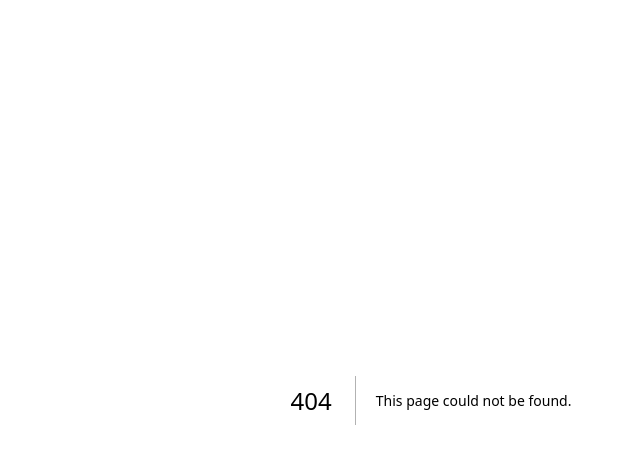
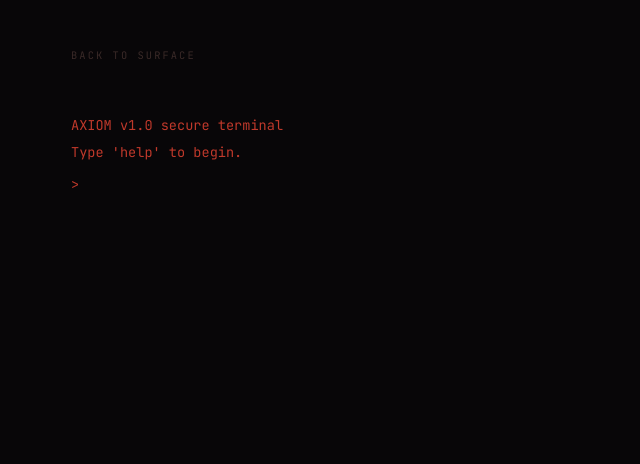
Before and after one commit to rbbieee/axiom, a Next.js app: page /log in a window 1280 px wide. Before the commit this address had no page. Shown: the top 464 px of the page, without its empty margins (209-849 px from the left). Built offline with nearby package versions, Linux system fonts and the light colour scheme.

Commit message:
feat: add terminal page

```diff
--- a/app/components/Navbar.tsx
+++ b/app/components/Navbar.tsx
@@ -27,9 +27,14 @@ export default function Navbar() {
         AXIOM
       </span>
 
-      <a href="#access" className="nav-link">
-        Request Access
-      </a>
+      <div style={{ display: "flex", gap: "2.5rem", alignItems: "center" }}>
+        <a href="/log" className="nav-link">
+          Terminal
+        </a>
+        <a href="#access" className="nav-link">
+          Request Access
+        </a>
+      </div>
 
       <style>{`
         .nav-link {
--- /dev/null
+++ b/app/log/page.tsx
@@ -0,0 +1,63 @@
+"use client";
+
+import { useEffect, useRef, useState } from "react";
+
+type Line = { type: "input" | "output" | "system"; text: string };
+
+const commands: Record<string, string[]> = {
+  help: ["status", "mission", "capability", "clear", "exit"],
+  status: ["System: online", "Active threads: 847", "Last action: 0.3s ago"],
+  mission: ["Current objective: undisclosed.", "You will know when it is done."],
+  capability: ["CAP-01  Autonomous Reasoning", "CAP-02  Persistent Execution", "CAP-03  Silent Operation"],
+};
+
+export default function LogPage() {
+  const [lines, setLines] = useState<Line[]>([
+    { type: "system", text: "AXIOM v1.0 secure terminal" },
+    { type: "system", text: "Type 'help' to begin." },
+  ]);
+  const [input, setInput] = useState("");
+  const inputRef = useRef<HTMLInputElement>(null);
+  const bottomRef = useRef<HTMLDivElement>(null);
+
+  useEffect(() => { inputRef.current?.focus(); }, []);
+  useEffect(() => { bottomRef.current?.scrollIntoView({ behavior: "smooth" }); }, [lines]);
+
+  function run(raw: string) {
+    const cmd = raw.trim().toLowerCase();
+    if (!cmd) return;
+    if (cmd === "clear") { setLines([{ type: "system", text: "Terminal cleared." }]); return; }
+    if (cmd === "exit") { setTimeout(() => { window.location.href = "/"; }, 800); return; }
+    const reply = commands[cmd] ?? ["Command not recognized.", "Type 'help' for available commands."];
+    setLines((p) => [...p, { type: "input", text: raw }, ...reply.map((t) => ({ type: "output" as const, text: t }))]);
+  }
+
+  return (
+    <div onClick={() => inputRef.current?.focus()} style={{ minHeight: "100vh", background: "#080608", padding: "3rem 2rem", cursor: "text" }}>
+      <div style={{ maxWidth: "720px", margin: "0 auto" }}>
+        <a href="/" style={{ fontFamily: "JetBrains Mono, monospace", fontSize: "0.65rem", letterSpacing: "0.2em", textTransform: "uppercase", color: "#3A2A28", textDecoration: "none", display: "block", marginBottom: "3rem" }}>
+          back to surface
+        </a>
+        {lines.map((line, i) => (
+          <p key={i} style={{ fontFamily: "JetBrains Mono, monospace", fontSize: "0.85rem", lineHeight: 2, color: line.type === "input" ? "#F5D0CC" : line.type === "system" ? "#C0392B" : "#8A6E6C" }}>
+            {line.type === "input" && <span style={{ color: "#C0392B", marginRight: "1rem" }}>&gt;</span>}
+            {line.text}
+          </p>
+        ))}
+        <div style={{ display: "flex", alignItems: "center", marginTop: "0.5rem" }}>
+          <span style={{ fontFamily: "JetBrains Mono, monospace", fontSize: "0.85rem", color: "#C0392B", marginRight: "1rem" }}>&gt;</span>
+          <input
+            ref={inputRef}
+            value={input}
+            onChange={(e) => setInput(e.target.value)}
+            onKeyDown={(e) => { if (e.key === "Enter") { run(input); setInput(""); } }}
+            style={{ background: "transparent", border: "none", outline: "none", fontFamily: "JetBrains Mono, monospace", fontSize: "0.85rem", color: "#F5D0CC", width: "100%", caretColor: "#C0392B" }}
+            autoComplete="off"
+            spellCheck={false}
+          />
+        </div>
+        <div ref={bottomRef} />
+      </div>
+    </div>
+  );
+}
```
